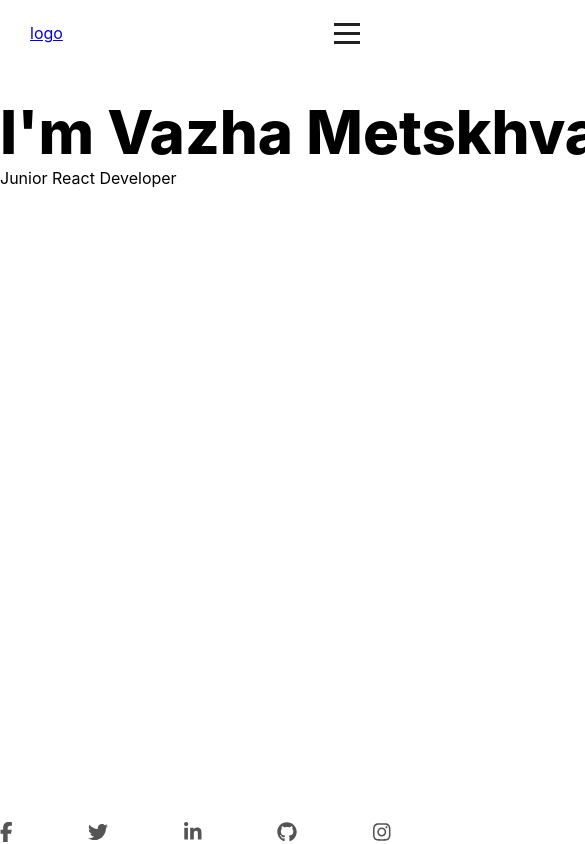
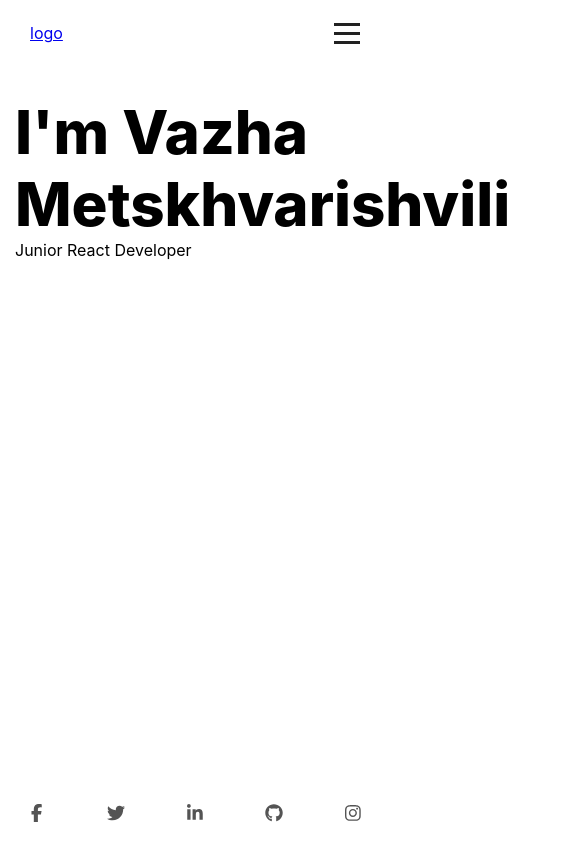
Before and after one commit to Mecxvarishvili/Portfolio, a React (Create React App) app: page / in a window 390 px wide. Shown: the top 844 px of the page, 585 px wide, since content can reach past the window. Built offline with nearby package versions, Linux system fonts and the light colour scheme.

Commit message:
Footer Layout | Home Page

```diff
--- a/src/App.css
+++ b/src/App.css
@@ -79,20 +79,20 @@
     background: transparent;
   }
   .header .container .burgerMenu.open .icon-left:before {
-    transform: rotateZ(45deg) scaleX(1.2) translate(2px, 2px);
+    transform: rotateZ(45deg) scaleX(1.2) translate(2.5px, 2px);
   }
   .header .container .burgerMenu.open .icon-left:after {
-    transform: rotateZ(-45deg) scaleX(1.2) translate(2px, -2px);
+    transform: rotateZ(-45deg) scaleX(1.2) translate(2.5px, -2px);
   }
   .header .container .burgerMenu.open .icon-right {
     transition-duration: 0.5s;
     background: transparent;
   }
   .header .container .burgerMenu.open .icon-right:before {
-    transform: rotateZ(-45deg) scaleX(1.2) translate(-2px, 2px);
+    transform: rotateZ(-45deg) scaleX(1.2) translate(-2.5px, 2px);
   }
   .header .container .burgerMenu.open .icon-right:after {
-    transform: rotateZ(45deg) scaleX(1.4) translate(-2px, -2px);
+    transform: rotateZ(45deg) scaleX(1.4) translate(-2.5px, -2px);
   }
   .header .container .routesCont ul {
     list-style: none;
@@ -107,6 +107,10 @@
     text-transform: capitalize;
     display: block;
     color: black;
+  }
+  .header .container .routesCont ul .routeActive {
+    color: black;
+    border-bottom: 1px solid black;
   }
   .header .container .routesCont ul .liBottomHover::after {
     content: "";
@@ -214,6 +218,8 @@
   }
   .footer .socialCont a {
     color: #545454;
+  }
+  .footer .socialCont a svg {
     font-size: 20px;
   }
 }
@@ -225,17 +231,59 @@
     bottom: 0px;
     right: 0px;
     width: 100%;
+    height: 60px;
+    display: flex;
+    justify-content: space-evenly;
+    align-items: center;
+    backdrop-filter: blur(6px) saturate(2.5);
+  }
+  .socialCont a {
+    width: 24px;
+    height: 24px;
+    line-height: 24px;
+    text-align: center;
+  }
+  .socialCont a svg {
+    font-size: 18px !important;
   }
 }
 @media screen and (max-width: 120000px) {
   .mainCont {
-    max-width: 1140px;
+    max-width: 1110px;
+    padding: 0 15px;
     margin: 0 auto;
     margin-top: 30px;
   }
   .mainCont .container {
-    width: 940px;
+    width: 920px;
     margin: 0 auto;
+    padding: 0 15px;
+  }
+}
+@media screen and (max-width: 1200px) {
+  .mainCont {
+    max-width: 930px;
+  }
+  .mainCont .container {
+    width: 770px;
+  }
+}
+@media screen and (max-width: 999px) {
+  .mainCont {
+    max-width: 690px;
+  }
+  .mainCont .container {
+    width: 570px;
+  }
+}
+@media screen and (max-width: 767px) {
+  .mainCont {
+    max-width: 510px;
+  }
+  .mainCont .container {
+    max-width: 510px;
+    width: 100%;
+    padding: 0;
   }
 }
 
--- a/src/App.scss
+++ b/src/App.scss
@@ -5,24 +5,45 @@
 
 @media screen and (max-width: 120000px) {
     .mainCont {
-        max-width: 1140px;
+        max-width: 1110px;
+        padding: 0 15px;
         margin: 0 auto;
         margin-top: 30px;
-
         .container {
-            width: 940px;
+            width: 920px;
             margin: 0 auto;
+            padding: 0 15px;
 
 
         }
     }
-
 }
 
 @media screen and (max-width: 1200px) {
-
+    .mainCont {
+        max-width: 930px;
+        .container {
+            width: 770px;
+        }
+    }
 }
 
-@media screen and (max-width: 676px) {
+@media screen and (max-width: 999px) {
+    .mainCont {
+        max-width: 690px;
+        .container {
+            width: 570px;
+        }
+    }
+}
 
+@media screen and (max-width: 767px) {
+    .mainCont {
+        max-width: 510px;
+        .container {
+            max-width: 510px;
+            width: 100%;
+            padding: 0;
+        }
+    }
 }
--- a/src/layouts/footer/Footer.js
+++ b/src/layouts/footer/Footer.js
@@ -7,7 +7,7 @@ const Footer = () => {
         <div className="footer" >
             <div className="socialCont" >
                 <SocialNetworkIcon brand={faFacebookF} link="https://www.facebook.com/vazha.metskhvarishvili" />
-                <SocialNetworkIcon brand={faTwitter} link="" />
+                <SocialNetworkIcon brand={faTwitter} link="https://twitter.com/vazhametsk" />
                 <SocialNetworkIcon brand={faLinkedinIn} link="https://www.linkedin.com/in/vazha-metskhvarishvili-6b98a921a/" />
                 <SocialNetworkIcon brand={faGithub} link="https://github.com/Mecxvarishvili" />
                 <SocialNetworkIcon brand={faInstagram} link="https://www.instagram.com/callmekiboo/" />
--- a/src/layouts/footer/Footer.scss
+++ b/src/layouts/footer/Footer.scss
@@ -9,8 +9,9 @@
 
             a {
                 color: #545454;
-                font-size: 20px;
-
+                svg {
+                    font-size: 20px;
+                }
             }
         }
 
@@ -25,6 +26,20 @@
         bottom: 0px;
         right: 0px;
         width: 100%;
+        height: 60px;
+        display: flex;
+        justify-content: space-evenly;
+        align-items: center;
+        backdrop-filter: blur(6px) saturate(2.5);
+        a {
+            width: 24px;
+            height:24px;
+            line-height: 24px;
+            text-align: center;
+            svg {
+                font-size: 18px!important;
 
+            }
+        }
     }
 }
--- a/src/layouts/header/Header.js
+++ b/src/layouts/header/Header.js
@@ -6,6 +6,7 @@ import RouteGetter from './RouteGetter';
 const Header = (props) => {
     const [ bar, setBar ] = useState("hideBar")
     const [ menu, setMenu ] = useState("")
+
     const routesCont = () => {
         if(bar == "visibleBar") {
             menuFunc("hideBar", true, "")
@@ -19,20 +20,21 @@ const Header = (props) => {
         props.setVisible(visible)
         setMenu(menu)
     }
+
     return (
         <div className="header" >
             <div className="container" >
-                <Link className="logo" to={HOME_PAGE}>logo</Link>
-                <div onClick={() => routesCont()} className={"burgerMenu " + menu} data-menu="12">
-                    <div class="icon-left"></div>
-                    <div class="icon-right"></div>
+                <Link className="logo" onClick={() => menuFunc("hideBar", true, "")} to={HOME_PAGE}>logo</Link>
+                <div onClick={() => {routesCont()}} className={"burgerMenu " + menu}>
+                    <div className="icon-left"></div>
+                    <div className="icon-right"></div>
                 </div>
                 <div className={"routesCont " + bar} >
                     <ul>
-                        <RouteGetter href={ABOUT_PAGE} />
-                        <RouteGetter href={PROJECTS_PAGE} />
-                        <RouteGetter href={RESUME_PAGE} />
-                        <RouteGetter href={CONTACT_PAGE} />
+                        <RouteGetter func={menuFunc} href={ABOUT_PAGE} />
+                        <RouteGetter func={menuFunc} href={PROJECTS_PAGE} />
+                        <RouteGetter func={menuFunc} href={RESUME_PAGE} />
+                        <RouteGetter func={menuFunc} href={CONTACT_PAGE} />
                         <li>daynight</li>
                     </ul>
                 </div>
--- a/src/layouts/header/RouteGetter.js
+++ b/src/layouts/header/RouteGetter.js
@@ -1,16 +1,19 @@
 import React, { useEffect, useState } from 'react';
-import { Link } from 'react-router-dom';
+import { Link, useLocation } from 'react-router-dom';
 
-const RouteGetter = ({href}) => {
+const RouteGetter = ({href, func}) => {
     const [ active, setActive ] = useState('')
+    const location = useLocation()
     useEffect(() => {
         if(window.location.pathname === href) {
             setActive("routeActive")
+        } else {
+            setActive("")
         }
 
-    }, [window.location.pathname])
+    }, [location.pathname])
     return (
-        /* window.location.pathname !== href  ?  */<li className={`routeBox ${active} liBottomHover`}><Link to={href}>{href.replace("/", "")}</Link></li>/*  : <></> */
+        <li onClick={() =>func("hideBar", true, "")} className={`${active} liBottomHover`}><Link to={href}>{href.replace("/", "")}</Link></li>
     );
 };
 
--- a/src/pages/resume/ResumePage.js
+++ b/src/pages/resume/ResumePage.js
@@ -4,8 +4,7 @@ const ResumePage = () => {
     return (
         <div>
             <div>resume</div>
-            <a href="https://drive.google.com/file/d/1jqOm65ozBVpYpvwUlCNuWvCXVk5sxO99/view" target="_blank">download</a>
-            <embed src="../../Vazha-Metskhvarishvili.pd"  width="100%" height="600px" />
+            <a href="https://drive.google.com/file/d/1jqOm65ozBVpYpvwUlCNuWvCXVk5sxO99/view" target="_blank" rel="noreferrer">download</a>
         </div>
     );
 };
```
Also changed, not shown: src/layouts/header/Header.scss (+8 -4 lines), 1 other file (tests, documents, lock files or other folders).
